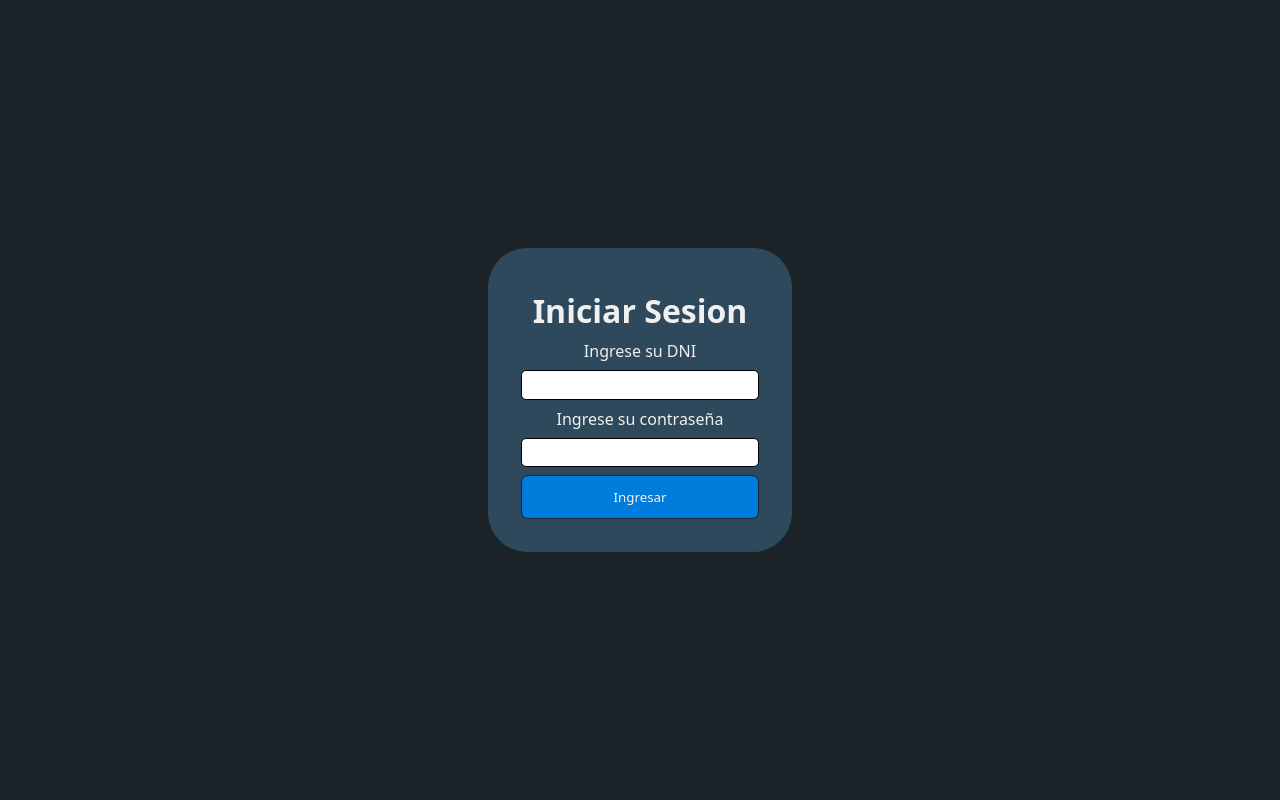
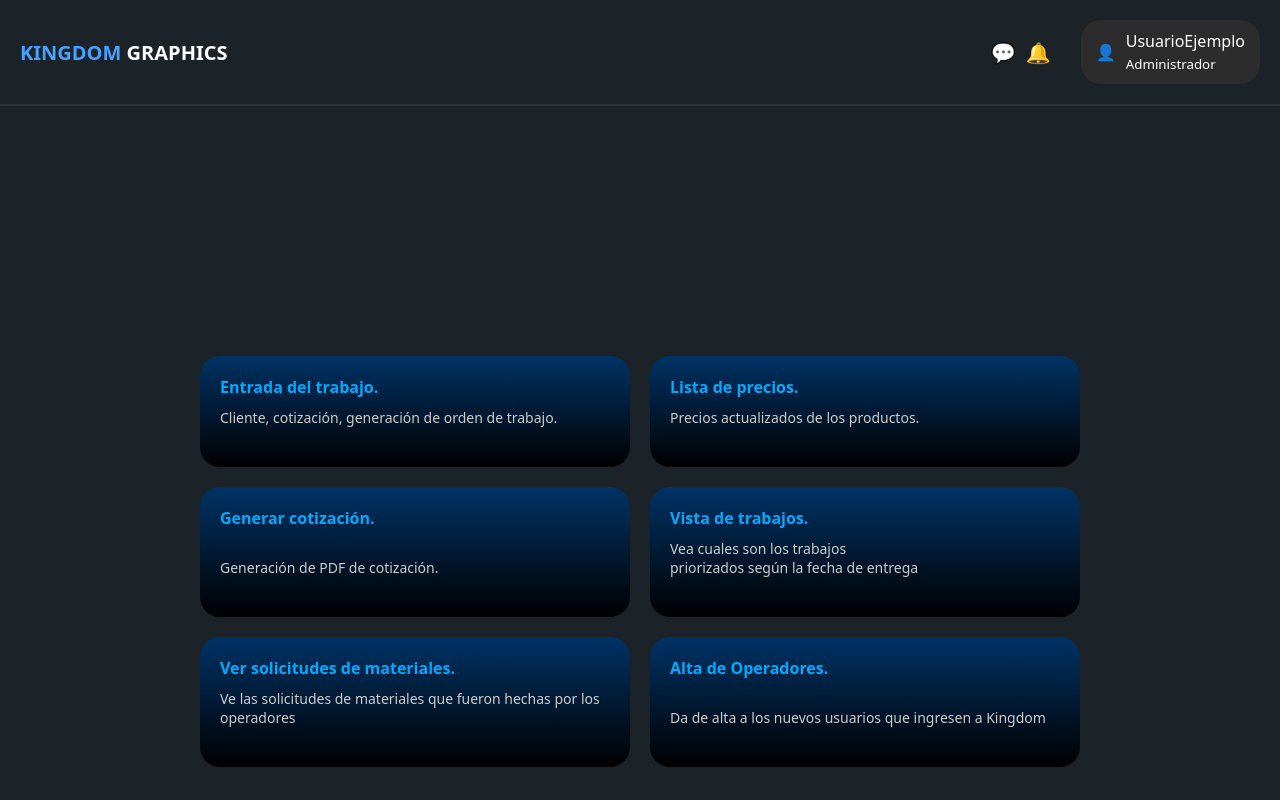
Before and after one commit to astergaze/Kontrol, a React app: page / in a window 1280 px wide. Built offline with nearby package versions, Linux system fonts and the light colour scheme.

Commit message:
frontend menu principal operador y administrador

```diff
--- a/package.json
+++ b/package.json
@@ -27,5 +27,11 @@
     "style-loader": "^4.0.0",
     "webpack": "^5.101.0",
     "webpack-cli": "^6.0.1"
+  },
+
+  "babel": {
+    "presets": ["@babel/preset-env", "@babel/preset-react"]
   }
+
+
 }
--- a/src/Login.jsx
+++ b/src/Login.jsx
@@ -1,6 +1,7 @@
 import React from 'react'
 import './css/login.css'
 const Login = () => {
+
   return <>
     <div className='mainCont'>
       <div className='loginForm'>
--- /dev/null
+++ b/src/MainPage.jsx
@@ -0,0 +1,50 @@
+import React from 'react'
+import './css/MainPage.css'
+const MainPage = () => {
+  return <>
+<body>
+  <header>
+    <div class="logo">
+
+      <h1><span>KINGDOM</span> GRAPHICS</h1>
+    </div>
+    <div class="usuario">
+      <div class="iconos-superior">
+        <span class="chat">💬</span>
+        <span class="bell">🔔</span>
+      </div>
+      <div class="perfil">
+        <span class="icono-user">👤</span>
+        <div>
+          <p>UsuarioEjemplo</p>
+          <small>Operador</small>
+        </div>
+      </div>
+    </div>
+  </header>
+
+  <main>
+    <section class="card grande">
+      <h2>Vista de trabajos.</h2>
+      <p>Vea cuales son los trabajos priorizados según la fecha de entrega</p>
+
+    </section>
+
+    <section class="card pequena">
+      <h2>Lista de precios.</h2>
+      <p>Vea todos los precios actualizados de los productos (Tipo de papel, terminación y personalizaciones finales).</p>
+
+    </section>
+
+    <section class="card pequena">
+      <h2>Solicitud de materiales.</h2>
+      <p>Solicita materiales que hagan falta para continuar con el trabajo</p>
+
+    </section>
+  </main>
+</body>
+
+  </>
+}
+
+export default MainPage
--- /dev/null
+++ b/src/MainPageAdmin.jsx
@@ -0,0 +1,60 @@
+import React from 'react'
+import './css/MainPageAdmin.css'
+const MainPageAdmin = () => {
+  return <>
+<body>
+  <header>
+    <div class="logo">
+
+      <h1><span>KINGDOM</span> GRAPHICS</h1>
+    </div>
+    <div class="usuario">
+      <div class="iconos-superior">
+        <span class="chat">💬</span>
+        <span class="bell">🔔</span>
+      </div>
+      <div class="perfil">
+        <span class="icono-user">👤</span>
+        <div>
+          <p>UsuarioEjemplo</p>
+          <small>Administrador</small>
+        </div>
+      </div>
+    </div>
+  </header>
+  <main class="contenedor-cards">
+    <section class="card">
+      <h2><span class="azul">Entrada del trabajo.</span></h2>
+      <p>Cliente, cotización, generación de orden de trabajo.</p>
+    </section>
+
+    <section class="card">
+      <h2><span class="azul">Lista de precios.</span></h2>
+      <p>Precios actualizados de los productos.</p>
+    </section>
+
+    <section class="card">
+      <h2><span class="azul">Generar cotización.</span></h2>
+      <p>Generación de PDF de cotización.</p>
+    </section>
+
+    <section class="card">
+      <h2><span class="azul">Vista de trabajos.</span></h2>
+      <p>Vea cuales son los trabajos <br></br>priorizados según la fecha de entrega</p>
+    </section>
+
+    <section class="card">
+      <h2><span class="azul">Ver solicitudes de materiales.</span></h2>
+      <p>Ve las solicitudes de materiales que fueron hechas por los operadores</p>
+    </section>
+
+    <section class="card">
+      <h2><span class="azul">Alta de Operadores.</span></h2>
+      <p>Da de alta a los nuevos usuarios que ingresen a Kingdom</p>
+    </section>
+  </main>
+</body>
+</>
+}
+
+export default MainPageAdmin
--- /dev/null
+++ b/src/css/MainPage.css
@@ -0,0 +1,102 @@
+* {
+  margin: 0;
+  padding: 0;
+  box-sizing: border-box;
+}
+
+body {
+  background-color: #1e1e1e;
+  color: white;
+  font-family: Arial, sans-serif;
+}
+
+header {
+  display: flex;
+  justify-content: space-between;
+  align-items: center;
+  padding: 20px;
+  border-bottom: 2px solid #333;
+}
+
+.logo {
+  display: flex;
+  align-items: center;
+  gap: 10px;
+}
+
+.logo img {
+  width: 40px;
+}
+
+.logo h1 {
+  font-size: 20px;
+}
+
+.logo h1 span {
+  color: #48a0ff;
+}
+
+.usuario {
+  display: flex;
+  align-items: center;
+  gap: 20px;
+}
+
+.iconos-superior span {
+  margin-right: 10px;
+  font-size: 20px;
+}
+
+.perfil {
+  display: flex;
+  align-items: center;
+  gap: 10px;
+  background-color: #2c2c2c;
+  padding: 10px 15px;
+  border-radius: 20px;
+}
+
+main {
+    display: grid;
+    grid-template-columns: 1fr 1fr;
+    grid-template-rows: auto auto;
+    gap: 20px;
+    padding-top: 250px;
+    padding-left: 200px;
+    padding-right: 200px;
+    align-content: center;
+}
+
+.card {
+  background: linear-gradient(to bottom, #003366, #000000);
+  padding: 20px;
+  border-radius: 20px;
+  display: flex;
+  flex-direction: column;
+  justify-content: space-between;
+  color: white;
+}
+
+.card h2 {
+  color: #00aaff;
+  margin-bottom: 10px;
+  font-size: 18px;
+}
+
+.card p {
+  font-size: 14px;
+  margin-bottom: 20px;
+}
+
+.card img {
+  width: 60px;
+  align-self: center;
+}
+
+.grande {
+  grid-column: span 2;
+}
+
+.pequena {
+  grid-column: span 1;
+}
--- /dev/null
+++ b/src/css/MainPageAdmin.css
@@ -0,0 +1,44 @@
+body {
+  background-color: #1e1e1e;
+  color: white;
+  font-family: Arial, sans-serif;
+
+}
+
+.grid-cards {
+  display: grid;
+  grid-template-columns: repeat(auto-fit, minmax(280px, 1fr));
+  gap: 20px;
+}
+
+.card {
+  background: linear-gradient(to bottom, #003366, #000000);
+  padding: 20px;
+  border-radius: 20px;
+  color: white;
+  display: flex;
+  flex-direction: column;
+  justify-content: space-between;
+  transition: transform 0.2s ease;
+}
+
+.card:hover {
+  transform: scale(1.02);
+}
+
+.card h2 {
+  font-size: 16px;
+  color: #00aaff;
+  margin-bottom: 10px;
+}
+
+.card p {
+  font-size: 14px;
+  color: #ccc;
+  margin-bottom: 20px;
+}
+
+.card img {
+  width: 50px;
+  align-self: center;
+}
--- a/src/index.jsx
+++ b/src/index.jsx
@@ -1,7 +1,9 @@
 import React from 'react'
 import ReactDOM from 'react-dom/client'
 import Login from './Login'
+import MainPage from './MainPage'
+import MainPageAdmin from './MainPageAdmin'
 import './css/main.css'
 
 const root = ReactDOM.createRoot(document.getElementById('root'))
-root.render(<Login />)
+root.render(<MainPageAdmin />)
```
Also changed, not shown: 2 other files (tests, documents, lock files or other folders).
